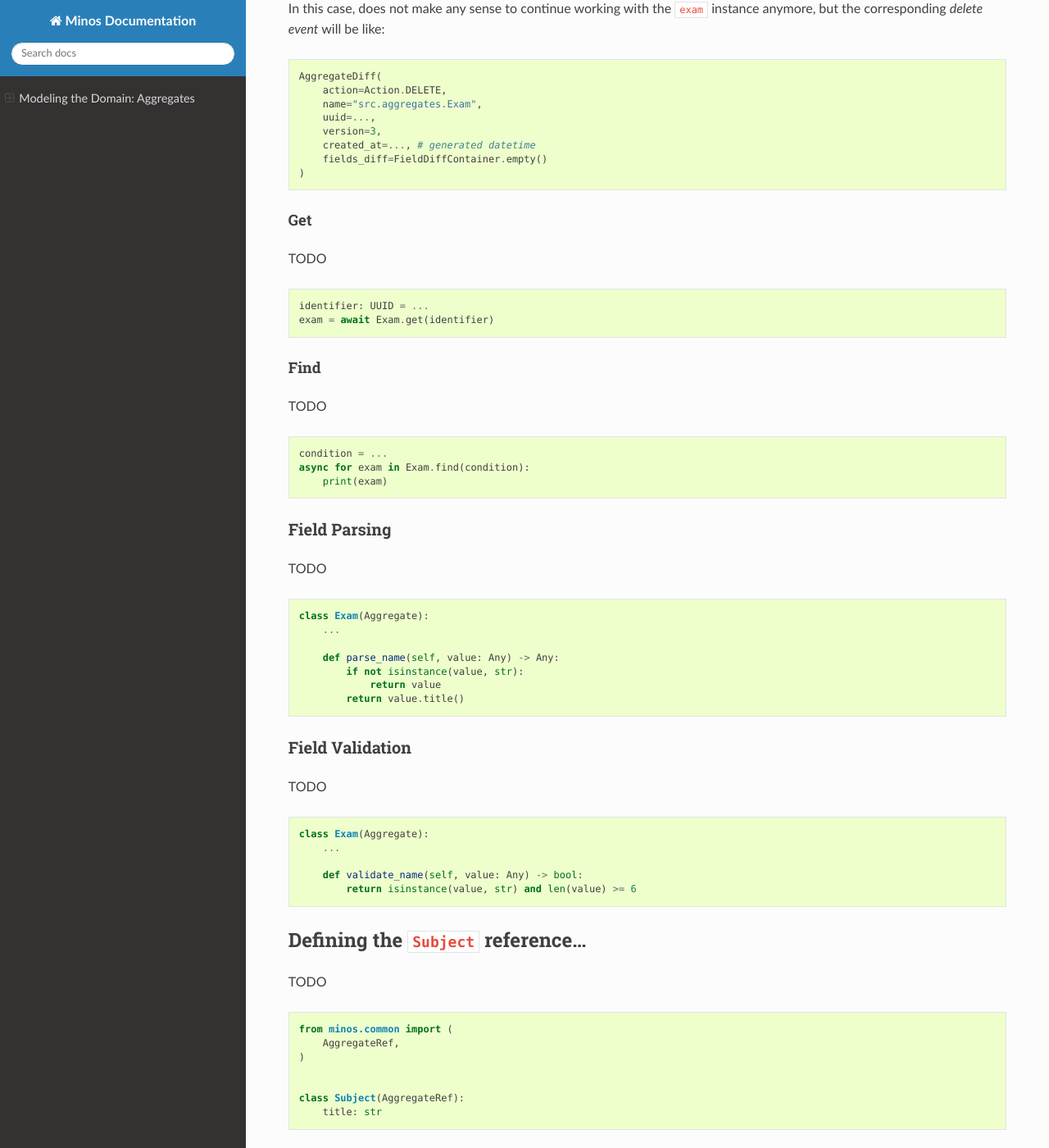
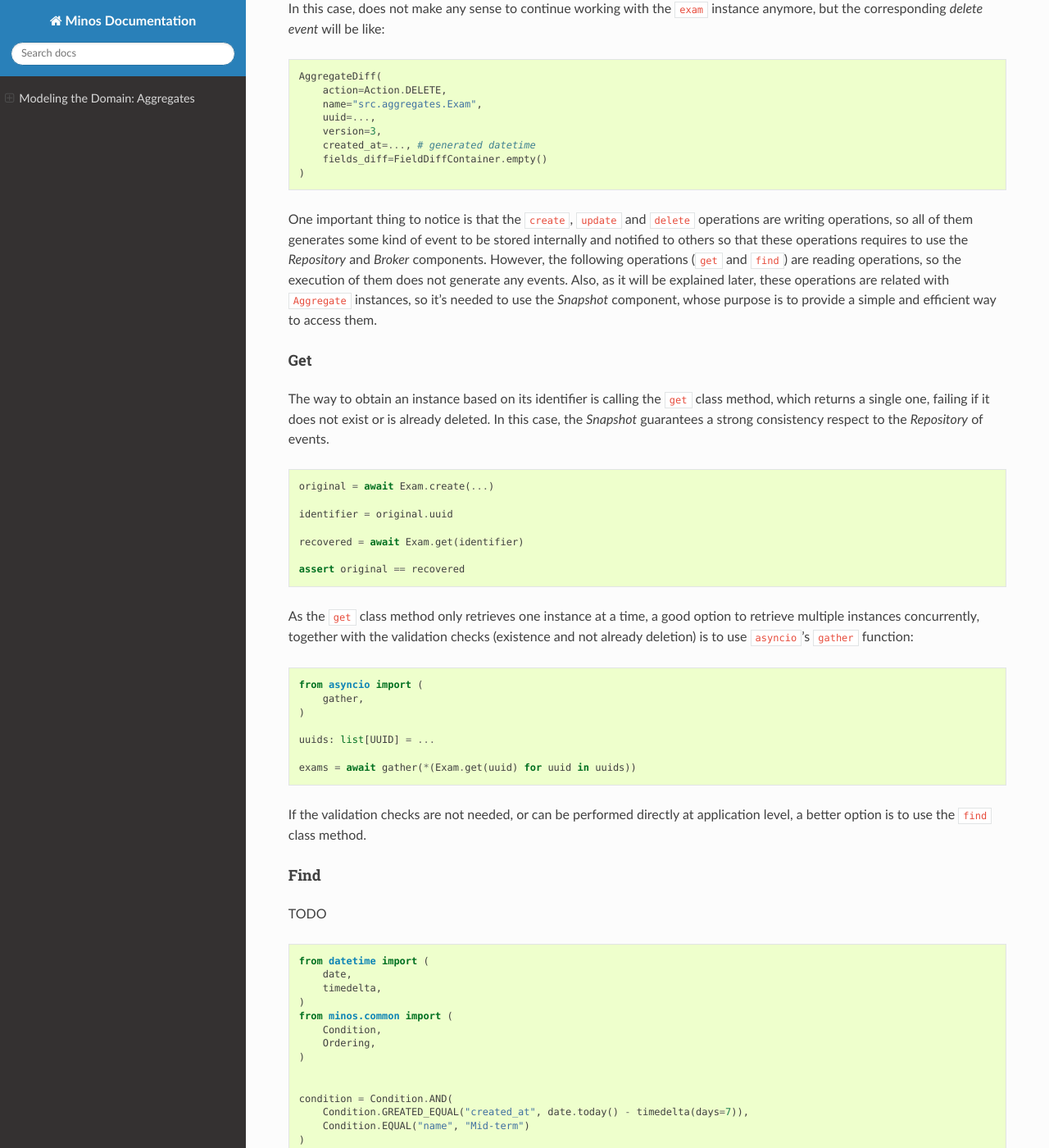
Before and after one commit to Clariteia/minos-documentation, a Sphinx documentation site: the page built from docs/quickstart/aggregate.md, in a window 1280 px wide and 1400 px high, scrolled down 4431 px. Shown: the whole window at 82% size. Built offline with Sphinx 7.4.7 and the Read the Docs theme 2.0.0, drawn with Linux system fonts in a browser that asks for light colours; some of the changed text lies outside the part shown.

Commit message:
* Describe `get` operation.

````diff
--- a/docs/quickstart/aggregate.md
+++ b/docs/quickstart/aggregate.md
@@ -81,7 +81,7 @@ Exam(
     version=1,
     created_at=..., # generated datetime
     updated_at=..., # generated datetime
-    name="Mid-termExam",
+    name="Mid-term",
     duration=timedelta(hours=1),
 )
 ```
@@ -96,7 +96,7 @@ AggregateDiff(
     version=1,
     created_at=..., # generated aggregate datetime
     fields_diff=FieldDiffContainer(
-        name="Mid-termExam",
+        name="Mid-term",
         duration=timedelta(hours=1),
     )
 )
@@ -121,7 +121,7 @@ Exam(
     version=2, # updated
     created_at=...,
     updated_at=..., # updated
-    name="Mid-termExam",
+    name="Mid-term",
     duration=timedelta(hours=1, minutes=30), # updated
 )
 ```
@@ -154,7 +154,7 @@ await exam.save()
 
 #### Delete
 
-After being explained who to create and update instances, the missing operation is the deletion of them. In the `minos` framework it's implemented with a `delete` method, that internally stores a *deletion event* in to the *Repository* so that the persistence is guaranteed. Then, the *Broker* will publish the *update event* on the `{$AGGREGATE_NAME}Deleted` topic.
+After being explained who to create and update instances, the remaining operation is the deletion one. In the `minos` framework it's implemented with a `delete` method, that internally stores a *deletion event* in to the *Repository* so that the persistence is guaranteed. Then, the *Broker* will publish the *update event* on the `{$AGGREGATE_NAME}Deleted` topic.
 
 For example, deleting an instance can be done with:
 ```python
@@ -174,20 +174,58 @@ AggregateDiff(
 )
 ```
 
+One important thing to notice is that the `create`, `update` and `delete` operations are writing operations, so all of them generates some kind of event to be stored internally and notified to others so that these operations requires to use the *Repository* and *Broker* components. However, the following operations (`get` and `find`) are reading operations, so the execution of them does not generate any events. Also, as it will be explained later, these operations are related with `Aggregate` instances, so it's needed to use the *Snapshot* component, whose purpose is to provide a simple and efficient way to access them.
+
 #### Get
-TODO
+
+The way to obtain an instance based on its identifier is calling the `get` class method, which returns a single one, failing if it does not exist or is already deleted. In this case, the *Snapshot* guarantees a strong consistency respect to the *Repository* of events.
 
 ```python
-identifier: UUID = ...
-exam = await Exam.get(identifier)
+original = await Exam.create(...)
+
+identifier = original.uuid
+
+recovered = await Exam.get(identifier)
+
+assert original == recovered
 ```
+
+As the `get` class method only retrieves one instance at a time, a good option to retrieve multiple instances concurrently, together with the validation checks (existence and not already deletion) is to use `asyncio`'s `gather` function:
+
+```python
+from asyncio import (
+    gather,
+)
+
+uuids: list[UUID] = ...
+
+exams = await gather(*(Exam.get(uuid) for uuid in uuids))
+```
+
+If the validation checks are not needed, or can be performed directly at application level, a better option is to use the `find` class method.
 
 #### Find
 TODO
 
 ```python
-condition = ...
-async for exam in Exam.find(condition):
+from datetime import (
+    date,
+    timedelta,
+)
+from minos.common import (
+    Condition,
+    Ordering,
+)
+
+
+condition = Condition.AND(
+    Condition.GREATED_EQUAL("created_at", date.today() - timedelta(days=7)),
+    Condition.EQUAL("name", "Mid-term")
+)
+
+ordering = Ordering.DESC("duration")
+
+async for exam in Exam.find(condition, ordering, limit=10):
     print(exam)
 ```
 
````
Also changed, not shown: other parts of docs/quickstart/aggregate.md (+3 -3 lines).
